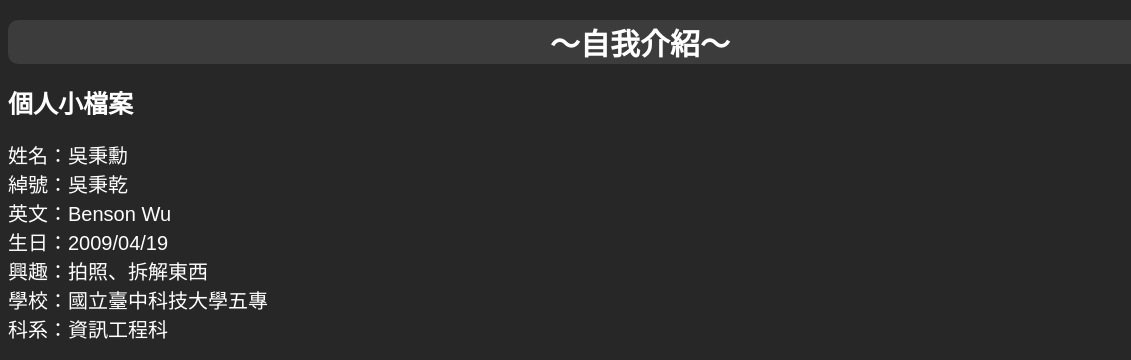
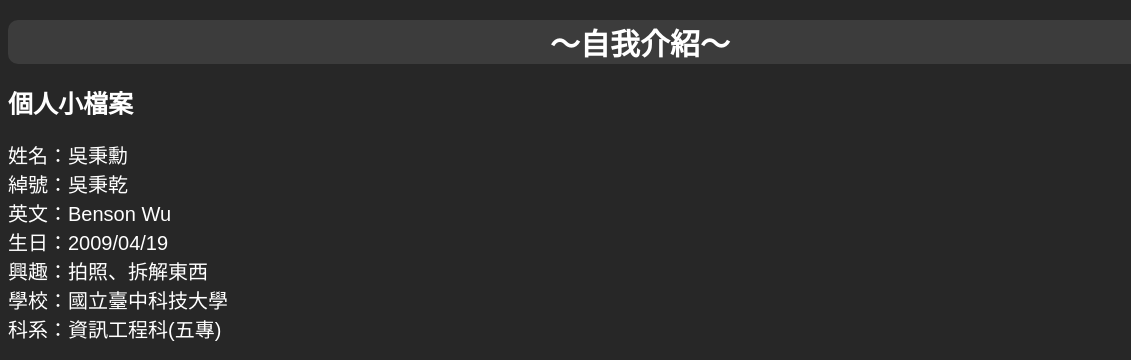
Before and after one commit to Benson-WU980419/-, a plain HTML site: page index.html in a window 1280 px wide. Shown: the top 360 px of the page, 0-1131 px from the left. Drawn offline with Linux system fonts and the light colour scheme.

Commit message:
Update index.html

```diff
--- a/index.html
+++ b/index.html
@@ -64,8 +64,8 @@
        英文：Benson Wu<br>
        生日：2009/04/19<br>
        興趣：拍照、拆解東西<br>
-       學校：國立臺中科技大學五專<br>
-       科系：資訊工程科
+       學校：國立臺中科技大學<br>
+       科系：資訊工程科(五專)
     </p>
     <h2>社交軟體帳號</h2>
     <div class="button-container">
```
